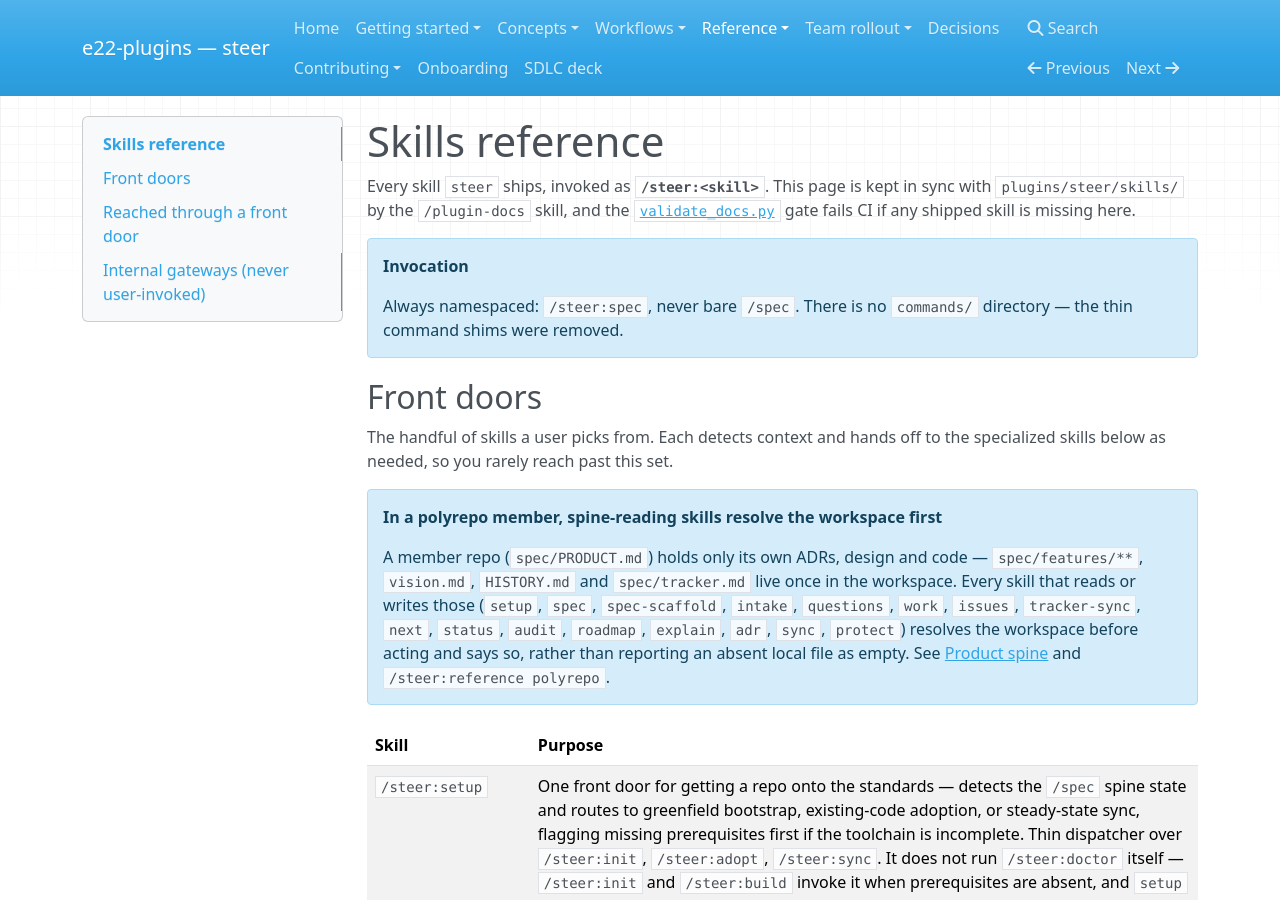
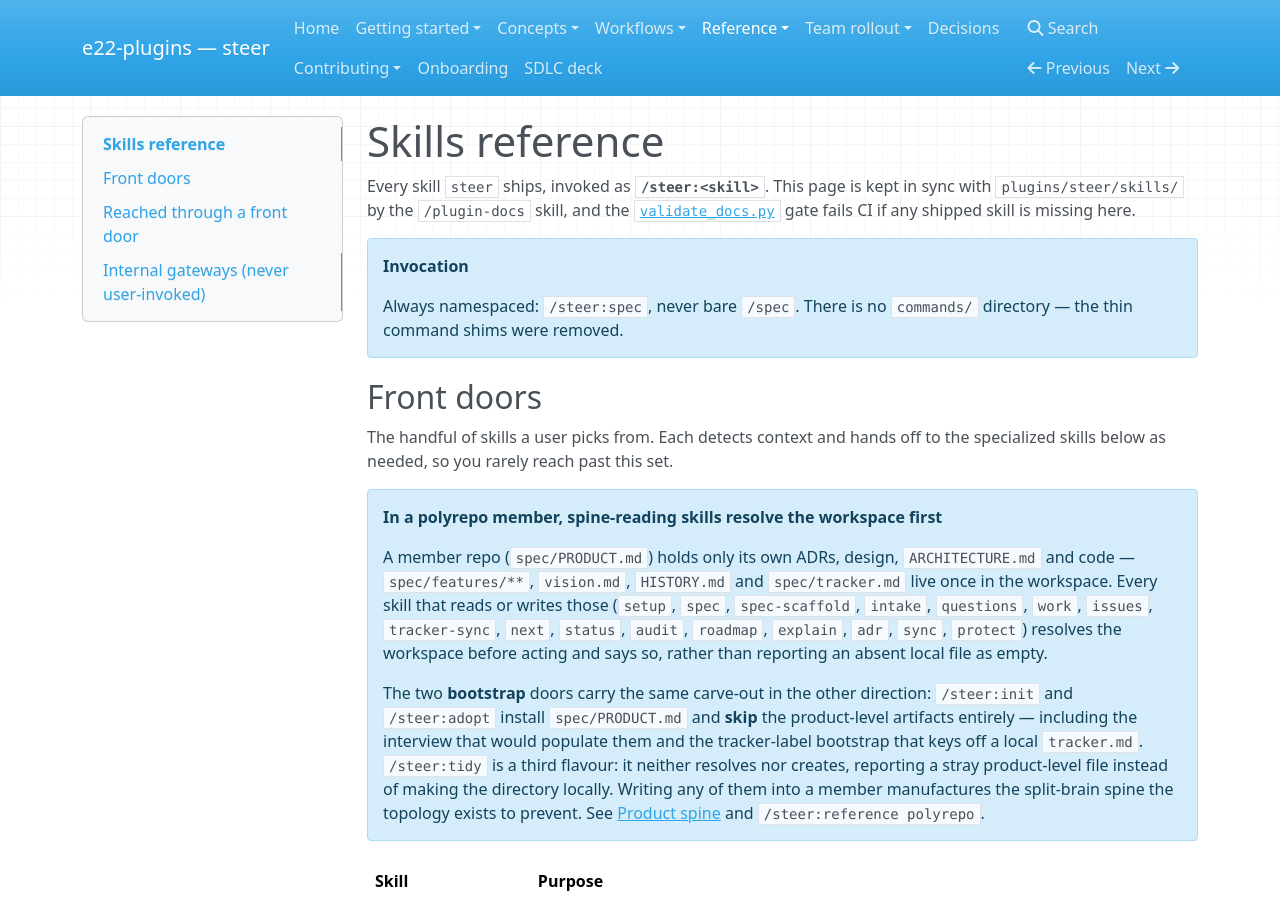
Before and after one commit to element22llc/e22-plugins, an MkDocs documentation site: the page built from docs/reference/skills.md, in a window 1280 px wide and 900 px high. Built offline with MkDocs 1.6.1, drawn with Linux system fonts in a browser that asks for light colours; nearby versions of some CDN libraries.

Commit message:
docs(steer): reconcile the polyrepo skill list with init's completed carve-out
The reference's polyrepo admonition listed only the spine-*reading* skills that
resolve the workspace, omitting the two bootstrap doors that carry the carve-out
in the other direction — a reader concluded /steer:init was topology-blind, which
was the defect just fixed. Adds init/adopt (install spec/PRODUCT.md and skip the
product-level artifacts, the populating interview, and the tracker bootstrap) and
notes tidy's third flavour: report the stray, don't create the dir. Also names
ARCHITECTURE.md among a member's own files, matching product-spine.md.

```diff
--- a/docs/reference/skills.md
+++ b/docs/reference/skills.md
@@ -15,14 +15,23 @@ The handful of skills a user picks from. Each detects context and hands off to t
 specialized skills below as needed, so you rarely reach past this set.
 
 !!! note "In a polyrepo member, spine-reading skills resolve the workspace first"
-    A member repo (`spec/PRODUCT.md`) holds only its own ADRs, design and code —
-    `spec/features/**`, `vision.md`, `HISTORY.md` and `spec/tracker.md` live once in
-    the workspace. Every skill that reads or writes those (`setup`, `spec`,
-    `spec-scaffold`, `intake`, `questions`, `work`, `issues`, `tracker-sync`,
-    `next`, `status`, `audit`, `roadmap`, `explain`, `adr`, `sync`, `protect`)
-    resolves the workspace before acting and says so, rather than reporting an
-    absent local file as empty. See [Product spine](../concepts/product-spine.md)
-    and `/steer:reference polyrepo`.
+    A member repo (`spec/PRODUCT.md`) holds only its own ADRs, design,
+    `ARCHITECTURE.md` and code — `spec/features/**`, `vision.md`, `HISTORY.md` and
+    `spec/tracker.md` live once in the workspace. Every skill that reads or writes
+    those (`setup`, `spec`, `spec-scaffold`, `intake`, `questions`, `work`,
+    `issues`, `tracker-sync`, `next`, `status`, `audit`, `roadmap`, `explain`,
+    `adr`, `sync`, `protect`) resolves the workspace before acting and says so,
+    rather than reporting an absent local file as empty.
+
+    The two **bootstrap** doors carry the same carve-out in the other direction:
+    `/steer:init` and `/steer:adopt` install `spec/PRODUCT.md` and **skip** the
+    product-level artifacts entirely — including the interview that would populate
+    them and the tracker-label bootstrap that keys off a local `tracker.md`.
+    `/steer:tidy` is a third flavour: it neither resolves nor creates, reporting a
+    stray product-level file instead of making the directory locally. Writing any
+    of them into a member manufactures the split-brain spine the topology exists to
+    prevent. See [Product spine](../concepts/product-spine.md) and
+    `/steer:reference polyrepo`.
 
 | Skill | Purpose |
 | --- | --- |
```
